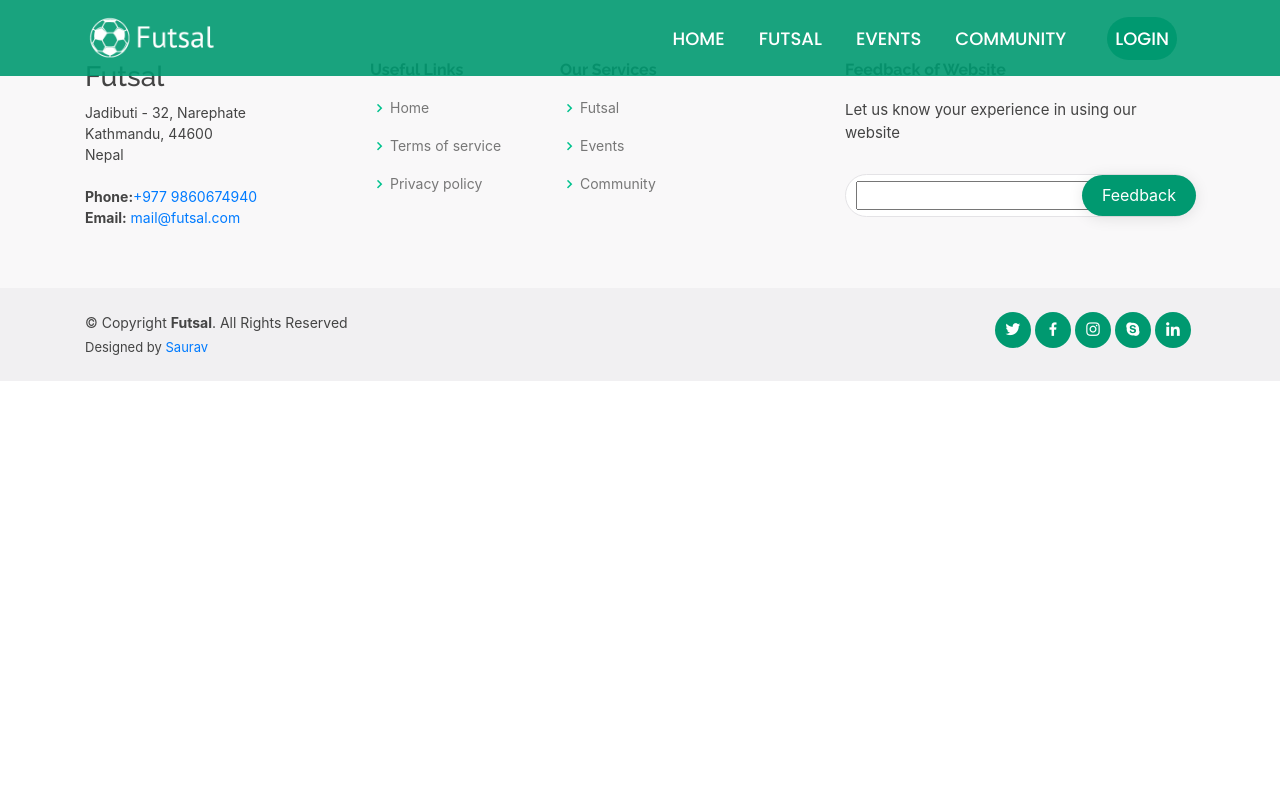
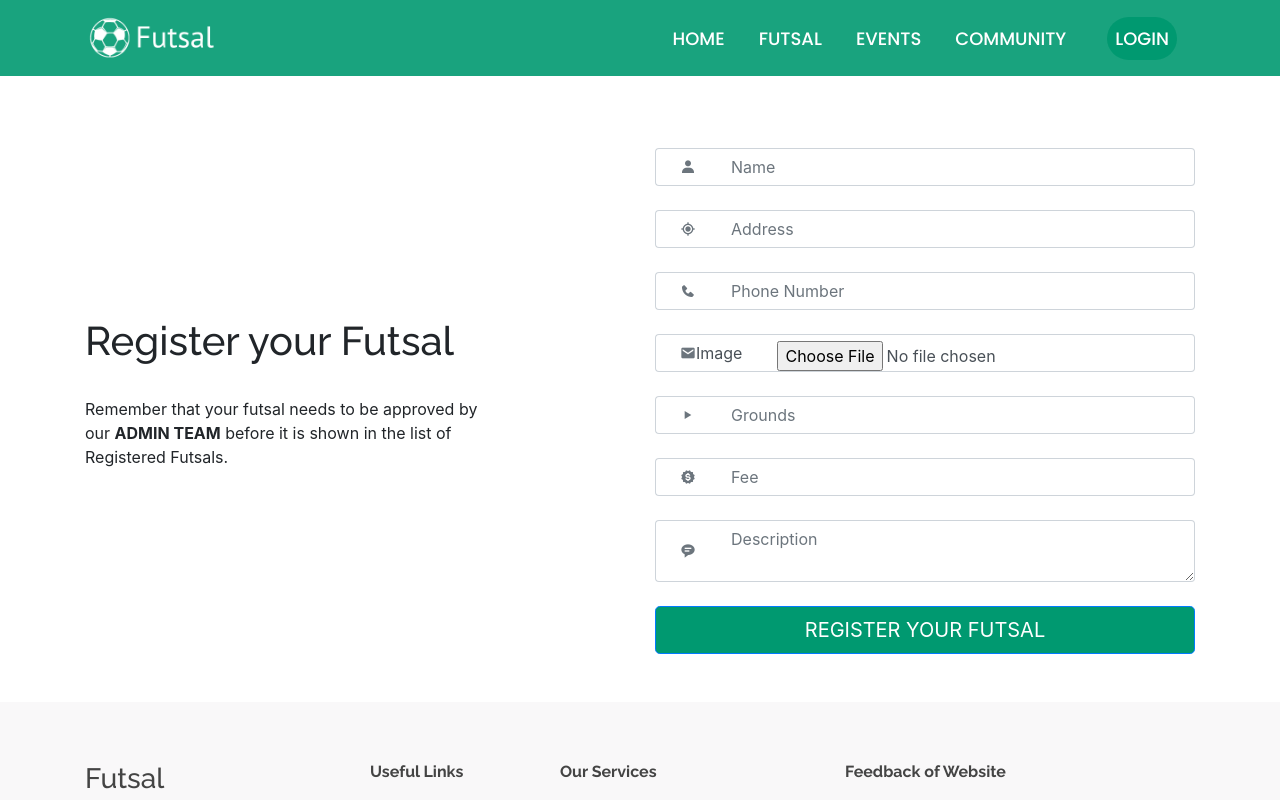
Before and after one commit to pSaurav10/FutsalFrontend, a React (Create React App) app: page /futsal-register in a window 1280 px wide. Shown: the top 800 px of the page. Built offline with nearby package versions, Linux system fonts and the light colour scheme.

Commit message:
Futsal Registration Done

```diff
--- a/src/Body/Body.js
+++ b/src/Body/Body.js
@@ -5,6 +5,7 @@ import Main from './Main/Main';
 import Login from './Login';
 import FutsalPage from './Futsal/Futsal';
 import FutsalDetail from './Futsal/FutsalDetail';
+import FutsalRegister from './Futsal/FutsalRegister';
 import EventPage from './Event/Event';
 import EventDetail from './Event/EventDetail';
 
@@ -19,6 +20,7 @@ class Body extends Component {
                     <Route path='/register' exact component={Register}></Route>
                     <Route path="/login" exact component={Login}></Route>
                     <Route path="/futsal/fetch/:id" exact component={FutsalDetail}></Route>
+                    <Route path="/futsal-register" exact component={FutsalRegister}></Route>
                     <Route path="/event/fetch/:id" exact component={EventDetail}></Route>
 
                 </div>
--- a/src/Body/Futsal/Futsal.js
+++ b/src/Body/Futsal/Futsal.js
@@ -22,10 +22,16 @@ class Futsal extends Component {
         return (
             <section id="portfolio" class="portfolio futsals">
                 <div class="container">
-
+                    <div class="row">
+                    <div class="col-md-9">
                     <div class="section-title" data-aos="fade-left">
                         <h2>Futsal</h2>
                         <p>Here, you can browse through all the futsals registered in our website. And you can book the futsal of your choice</p>
+                    </div>
+                    </div>
+                    <div class="col-md-3">
+                    <a class="get-started" href="/futsal-register">Register your Futsal</a>
+                    </div>
                     </div>
 
                     <div class="row portfolio-container" data-aos="fade-up" data-aos-delay="200">
--- a/src/Body/Futsal/FutsalDetail.js
+++ b/src/Body/Futsal/FutsalDetail.js
@@ -38,8 +38,9 @@ class FutsalDetail extends Component {
                     <ul>
                       <li><strong>Name</strong>: {futsal.name}</li>
                       <li><strong>Address</strong>: {futsal.address}</li>
-                      <li><strong>Phone</strong>: {futsal.phoneNumber}</li>
+                      <li><strong>Phone</strong>:+977 {futsal.phoneNumber}</li>
                       <li><strong>Grounds</strong>: {futsal.grounds}</li>
+                      <li><strong>Fee</strong>: {futsal.fee}</li>
                     </ul>
                   </div>
 
--- /dev/null
+++ b/src/Body/Futsal/FutsalRegister.js
@@ -0,0 +1,150 @@
+import { Component, state, inputHandler, fileHandler, futsalAdd } from "react";
+import axios from 'axios';
+
+class FutsalRegister extends Component {
+    state = {
+        name: "",
+        address: "",
+        phoneNumber: "",
+        description: "",
+        image: "",
+        grounds: "",
+        fee: "",
+        userid: localStorage.getItem('userid'),
+        approve: false,
+        config:{
+            headers: {'authorization': `Bearer ${localStorage.getItem('token')}`}
+        }
+    }
+    inputHandler = (e) =>{
+        this.setState({
+            [e.target.name]: e.target.value
+        })
+    }
+    fileHandler = (e) =>{
+        this.setState({
+            image: e.target.files[0]
+        })
+    }
+    futsalAdd = (e) =>{
+        e.preventDefault();
+        const data = new FormData()
+        data.append('name', this.state.name)
+        data.append('address', this.state.address)
+        data.append('phoneNumber', this.state.phoneNumber)
+        data.append('description', this.state.description)
+        data.append('image', this.state.image)
+        data.append('grounds', this.state.grounds)
+        data.append('fee', this.state.fee)
+        data.append('userid', this.state.userid)
+        data.append('approve', this.state.approve)
+
+        axios.post("http://localhost:8080/futsal/register", data)
+        .then((response)=>{
+            console.log(response)
+        })
+        .catch((err)=>{
+            console.log(err)
+        })
+    }
+    render() {
+        return (
+            <div class="container register">
+                <div class="row py-5 mt-4 align-items-center">
+                    <div class="col-md-5 pr-lg-5 mb-5 mb-md-0">
+                        <h1>Register your Futsal</h1><br/>
+                        <p>Remember that your futsal needs to be approved by our <strong>ADMIN TEAM</strong> before it is shown in the list of Registered Futsals.</p>
+                    </div>
+                    <div class="col-md-7 col-lg-6 ml-auto">
+
+                            <div class="row">
+
+                                <div class="input-group col-lg-12 mb-4">
+                                    <div class="input-group-prepend">
+                                        <span class="input-group-text bg-white px-4 border-md border-right-0">
+                                        <i class='bx bxs-user text-muted'></i>
+                                        </span>
+                                    </div>
+                                    <input id="name" type="text" name="name"
+                                    value={this.state.name} onChange={this.inputHandler} required
+                                    placeholder="Name" class="form-control bg-white border-left-0 border-md" />
+                                </div>
+
+                                <div class="input-group col-lg-12 mb-4">
+                                    <div class="input-group-prepend">
+                                        <span class="input-group-text bg-white px-4 border-md border-right-0">
+                                        <i class='bx bx-current-location text-muted'></i>
+                                        </span>
+                                    </div>
+                                    <input id="address" type="text" name="address"
+                                    value={this.state.address} onChange={this.inputHandler} required
+                                    placeholder="Address" class="form-control bg-white border-left-0 border-md" />
+                                </div>
+
+                                <div class="input-group col-lg-12 mb-4">
+                                    <div class="input-group-prepend">
+                                        <span class="input-group-text bg-white px-4 border-md border-right-0">
+                                        <i class='bx bxs-phone text-muted'></i>
+                                        </span>
+                                    </div>
+                                    <input id="phoneNumber" type="number" name="phoneNumber" min="0"
+                                    value={this.state.phoneNumber} onChange={this.inputHandler} required
+                                    placeholder="Phone Number" class="form-control bg-white border-left-0 border-md" />
+                                </div>
+
+                                <div class="input-group col-lg-12 mb-4">
+                                    <div class="input-group-prepend">
+                                        <span class="input-group-text bg-white px-4 border-md border-right-0">
+                                        <i class='bx bxs-envelope text-muted'></i>Image
+                                        </span>
+                                    </div>
+                                    <input id="image" type="file" name="image"
+                                    onChange={this.fileHandler} required
+                                    placeholder="Image" class="form-control bg-white border-left-0 border-md" />
+                                </div>
+
+                                <div class="input-group col-lg-12 mb-4">
+                                    <div class="input-group-prepend">
+                                        <span class="input-group-text bg-white px-4 border-md border-right-0">
+                                        <i class='bx bx-play text-muted'></i>
+                                        </span>
+                                    </div>
+                                    <input id="grounds" type="number" name="grounds" min="0"
+                                    value={this.state.grounds} onChange={this.inputHandler} required
+                                    placeholder="Grounds" class="form-control bg-white border-left-0 border-md" />
+                                </div>
+
+                                <div class="input-group col-lg-12 mb-4">
+                                    <div class="input-group-prepend">
+                                        <span class="input-group-text bg-white px-4 border-md border-right-0">
+                                        <i class='bx bxs-badge-dollar text-muted'></i>
+                                        </span>
+                                    </div>
+                                    <input id="fee" type="text" name="fee"
+                                    value={this.state.fee} onChange={this.inputHandler} required
+                                    placeholder="Fee" class="form-control bg-white border-left-0 border-md" />
+                                </div>
+
+                                <div class="input-group col-lg-12 mb-4">
+                                    <div class="input-group-prepend">
+                                        <span class="input-group-text bg-white px-4 border-md border-right-0">
+                                        <i class='bx bxs-message-rounded-detail text-muted'></i>
+                                        </span>
+                                    </div>
+                                    <textarea id="description" type="description" name="description"
+                                    value={this.state.description} onChange={this.inputHandler} required
+                                    placeholder="Description" class="form-control bg-white border-left-0 border-md" />
+                                </div>
+
+                                <div class="form-group col-lg-12 mx-auto mb-0">
+                                <button className="btn btn-lg btn-primary btn-block text-uppercase" type="submit" onClick={this.futsalAdd}>Register your Futsal</button>
+                                </div>
+
+                            </div>
+                    </div>
+                </div>
+            </div>
+        )
+    }
+}
+export default FutsalRegister;
--- a/src/Body/Login.js
+++ b/src/Body/Login.js
@@ -24,6 +24,7 @@ class Login extends Component {
                 checklogin: true
             })
             localStorage.setItem('token', response.data.token)
+            localStorage.setItem('userid', response.data.data._id)
         })
         .catch((error) => {
             console.log(error);
```
